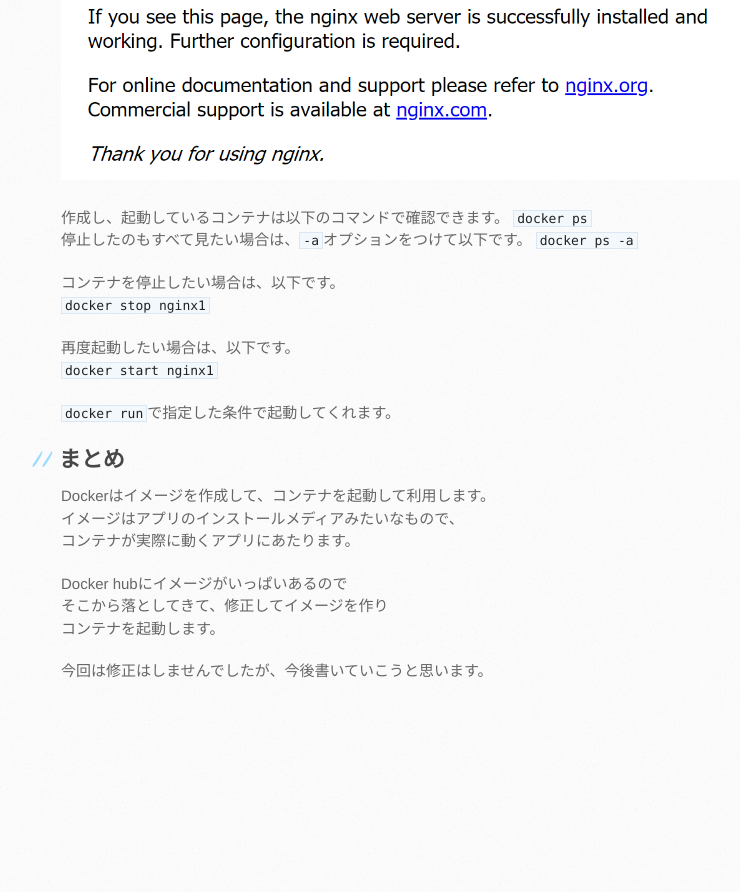
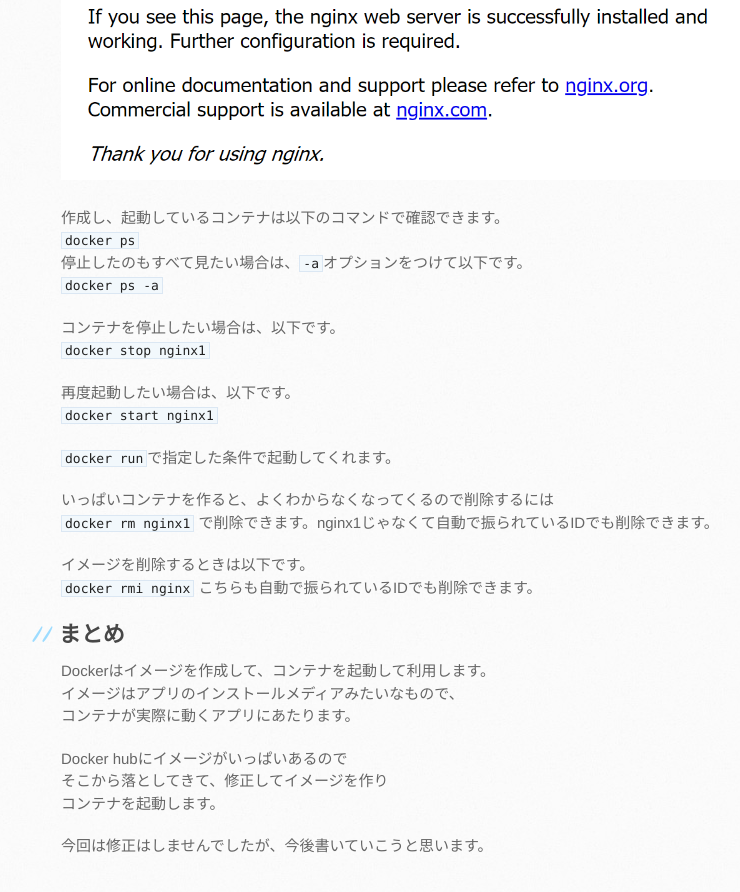
Before and after one commit to mtaketani113/mtaketani113.github.io, a Jekyll site: the page built from it/container/containerPart02.md, in a window 1280 px wide and 900 px high, scrolled down 3369 px. Shown: the top 892 px of the window, without its empty margins (109-849 px from the left). Built offline with Jekyll 4.4.1, drawn with Linux system fonts in a browser that asks for light colours; comment, search, counter and statistics services are not loaded; the repository's description, which GitHub fills in, is left out; before the commit the page ends 4094 px from its top, so only the background shows below that.

Commit message:
文章修正

```diff
--- a/it/container/containerPart02.md
+++ b/it/container/containerPart02.md
@@ -133,6 +133,14 @@ nginxはなくても動きます。
 
 `docker run`で指定した条件で起動してくれます。
 
+いっぱいコンテナを作ると、よくわからなくなってくるので削除するには
+`docker rm nginx1`
+で削除できます。nginx1じゃなくて自動で振られているIDでも削除できます。
+
+イメージを削除するときは以下です。
+`docker rmi nginx`
+こちらも自動で振られているIDでも削除できます。
+
 <a id="anchor5"></a>
 
 ## まとめ
```
